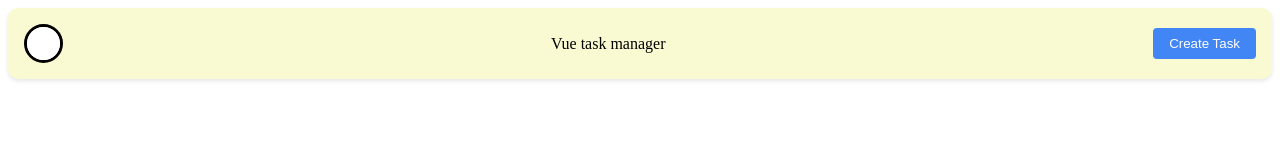
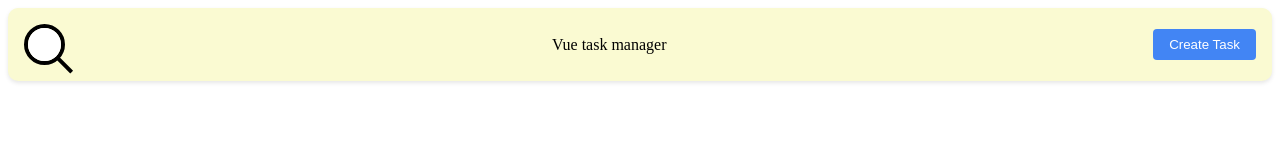
Before and after one commit to Sh3lby007/elite-task, a Vue app: page / in a window 1280 px wide. Shown: the top 160 px of the page. Built offline with nearby package versions, Linux system fonts and the light colour scheme.

Commit message:
update search,modal and header components

```diff
--- a/src/App.vue
+++ b/src/App.vue
@@ -11,8 +11,21 @@ const { showModal } = storeToRefs(modalData)
 </script>
 
 <template>
+  <RouterView />
   <Modal v-if="showModal" />
-  <RouterView />
+  <div :class="{ overlay: showModal }"></div>
 </template>
 
-<style scoped></style>
+<style scoped>
+.overlay {
+  position: fixed;
+  top: 0;
+  bottom: 0;
+  left: 0;
+  right: 0;
+  width: 100%;
+  height: 100%;
+  background: rgba(0, 0, 0, 0.1);
+  backdrop-filter: blur(2px);
+}
+</style>
--- a/src/components/Header.vue
+++ b/src/components/Header.vue
@@ -65,35 +65,4 @@ const { openModal } = modalData // use the openModal function in modalStore
 .createTask:active .button-text {
   opacity: 0;
 }
-
-.createTask:active .icon {
-  opacity: 1;
-}
-.createTask:after {
-  content: '';
-  display: block;
-  position: absolute;
-  border-radius: 4em;
-  left: 0;
-  top: 0;
-  width: 100%;
-  height: 100%;
-  opacity: 0;
-  transition: all 0.5s;
-  box-shadow: 0 0 10px 40px white;
-}
-
-.createTask:active:after {
-  box-shadow: 0 0 0 0 white;
-  position: absolute;
-  border-radius: 4em;
-  left: 0;
-  top: 0;
-  opacity: 1;
-  transition: 0s;
-}
-
-.createTask:active {
-  top: 1px;
-}
 </style>
--- a/src/components/Modal.vue
+++ b/src/components/Modal.vue
@@ -1,7 +1,6 @@
 <template>
-  <section class="modal hidden">
+  <section class="modal">
     <div class="flex">
-      <!-- <img src="user.png" width="50px" height="50px" alt="user" /> -->
       <button @click="closeModal" class="btn-close">⨉</button>
     </div>
     <div>
@@ -15,9 +14,6 @@
     <input type="email" id="email" placeholder="brendaneich@js.com" />
     <button class="btn">Submit</button>
   </section>
-
-  <div class="overlay hidden"></div>
-  <button class="btn btn-open">Open Modal</button>
 </template>
 
 <script setup lang="ts">
@@ -28,23 +24,6 @@ const { closeModal } = modalData
 </script>
 
 <style scoped>
-* {
-  margin: 0;
-  padding: 0;
-  box-sizing: border-box;
-  font-family: 'Inter', sans-serif;
-}
-
-body {
-  display: flex;
-  flex-direction: column;
-  align-items: center;
-  justify-content: center;
-  color: #222;
-  position: relative;
-  min-height: 100vh;
-}
-
 .modal {
   display: flex;
   flex-direction: column;
@@ -53,17 +32,20 @@ body {
   width: 450px;
   padding: 1.3rem;
   min-height: 250px;
-  position: absolute;
-  top: 20%;
+  position: fixed;
+  top: 50%;
+  left: 50%;
+  transform: translate(-50%, -50%);
   background-color: white;
-  border: 1px solid #ddd;
+  border: 3px solid #ddd;
   border-radius: 15px;
+  z-index: 10;
 }
 
 .modal .flex {
   display: flex;
   align-items: center;
-  justify-content: space-between;
+  justify-content: flex-end;
 }
 
 .modal input {
--- a/src/components/Search.vue
+++ b/src/components/Search.vue
@@ -1,18 +1,19 @@
 <template>
-  <div class="search-box">
+  <form class="search-box" @submit.prevent>
     <input
-      v-model="searchQuery"
       type="text"
       placeholder="Search tasks..."
+      v-model="searchQuery"
       @input="emitSearchEvent"
     />
-  </div>
+    <button type="reset" @click="resetSearch"></button>
+  </form>
 </template>
 
 <script setup lang="ts">
 // Vue required imports
 import { ref } from 'vue'
-import { defineEmits } from 'vue'
+
 // Variable declartion
 const searchQuery = ref('')
 const emit = defineEmits(['search'])
@@ -24,16 +25,22 @@ const emitSearchEvent = () => {
     emit('search', searchValue)
   }
 }
+
+const resetSearch = () => {
+  searchQuery.value = ''
+  emitSearchEvent()
+}
 </script>
 
 <style scoped>
 .search-box {
-  font-size: 10px;
-  border: solid #000000;
+  font-size: 15px;
+  border: solid 0.3em #000000;
   display: inline-block;
   position: relative;
   border-radius: 2.5em;
-  input[type='text'] {
+}
+.search-box input[type='text'] {
   font-family: inherit;
   font-weight: bold;
   width: 2.5em;
@@ -43,27 +50,31 @@ const emitSearchEvent = () => {
   box-sizing: border-box;
   border-radius: 2.5em;
   transition: width 800ms cubic-bezier(0.68, -0.55, 0.27, 1.55) 150ms;
-    &:focus {
+}
+.search-box input[type='text']:focus {
   outline: none;
 }
-    &:focus,
-    &:not(:placeholder-shown) {
+.search-box input[type='text']:focus,
+.search-box input[type='text']:not(:placeholder-shown) {
   width: 18em;
   transition: width 800ms cubic-bezier(0.68, -0.55, 0.27, 1.55);
-      + button[type='reset'] {
+}
+.search-box input[type='text']:focus + button[type='reset'],
+.search-box input[type='text']:not(:placeholder-shown) + button[type='reset'] {
   transform: rotate(-45deg) translateY(0);
   transition: transform 150ms ease-out 800ms;
 }
+.search-box input[type='text']:focus + button[type='reset']:after,
+.search-box
+  input[type='text']:not(:placeholder-shown)
   + button[type='reset']:after {
   opacity: 1;
   transition:
-          top 150ms ease-out (800ms + 150ms),
-          right 150ms ease-out (800ms + 150ms),
-          opacity 150ms ease (800ms + 150ms);
+    top 150ms ease-out 950ms,
+    right 150ms ease-out 950ms,
+    opacity 150ms ease 950ms;
 }
-    }
-  }
-  button[type='reset'] {
+.search-box button[type='reset'] {
   background-color: transparent;
   width: 1.4em;
   height: 1.4em;
@@ -74,26 +85,24 @@ const emitSearchEvent = () => {
   justify-content: center;
   align-items: center;
   position: absolute;
-    top: (2.5em / 2) - (1.4em / 2);
-    right: (2.5em / 2) - (1.4em / 2);
-    transform: rotate(-45deg)
-      translateY(2.5em - transition transform 150ms ease-out 150ms);
+  top: 0.55em;
+  right: 0.55em;
+  transform: rotate(-45deg) translateY(2.2em);
   transition: transform 150ms ease-out 150ms;
-    &:before,
-    &:after {
+}
+.search-box button[type='reset']:before,
+.search-box button[type='reset']:after {
   content: '';
   background-color: #000000;
   width: 0.3em;
   height: 1.4em;
   position: absolute;
 }
-    &:after {
+.search-box button[type='reset']:after {
   transform: rotate(90deg);
   opacity: 0;
   transition:
     transform 150ms ease-out,
     opacity 150ms ease-out;
 }
-  }
-}
 </style>
```
Lines whose indentation alone changed are shown as unchanged.
